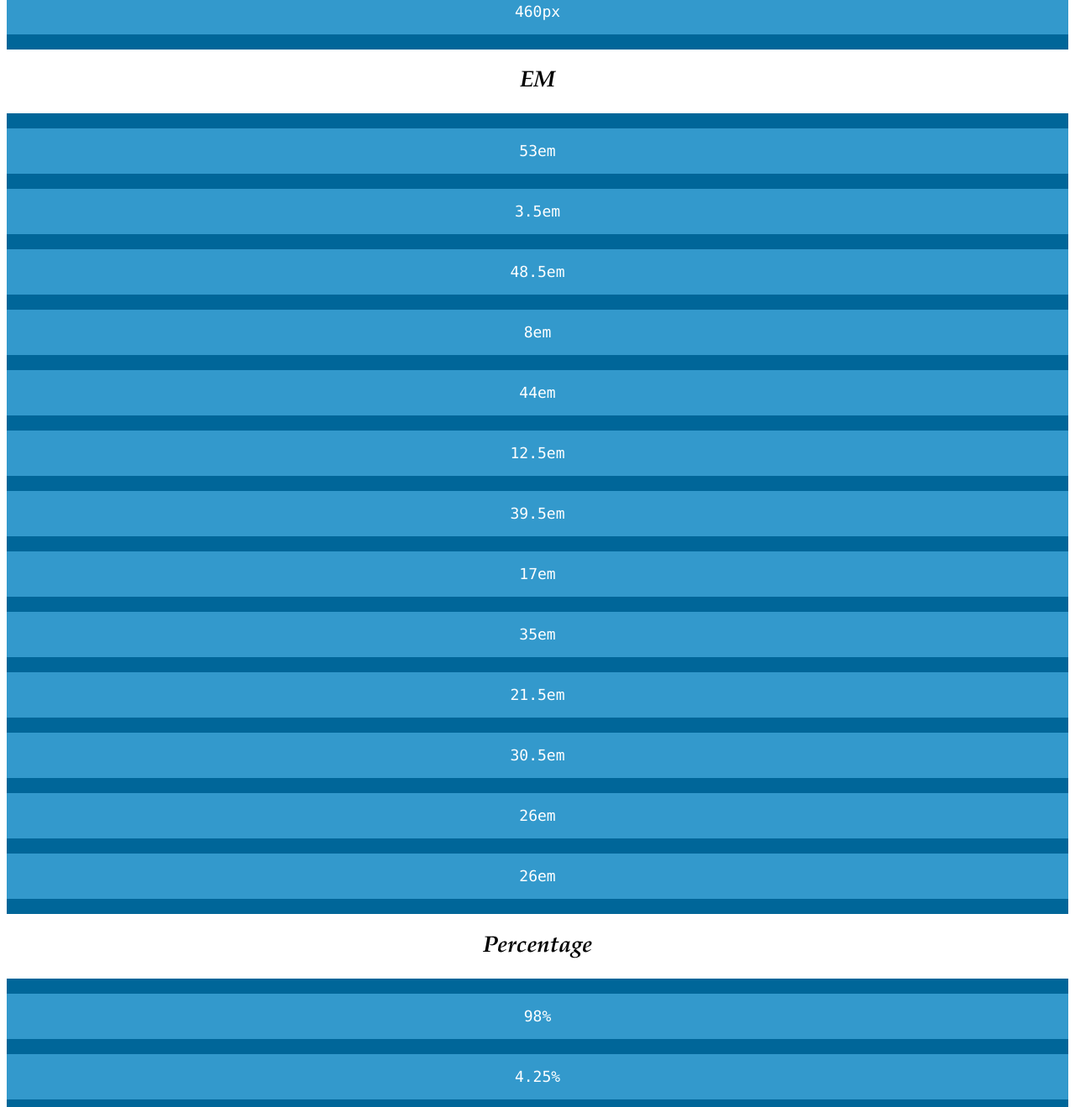
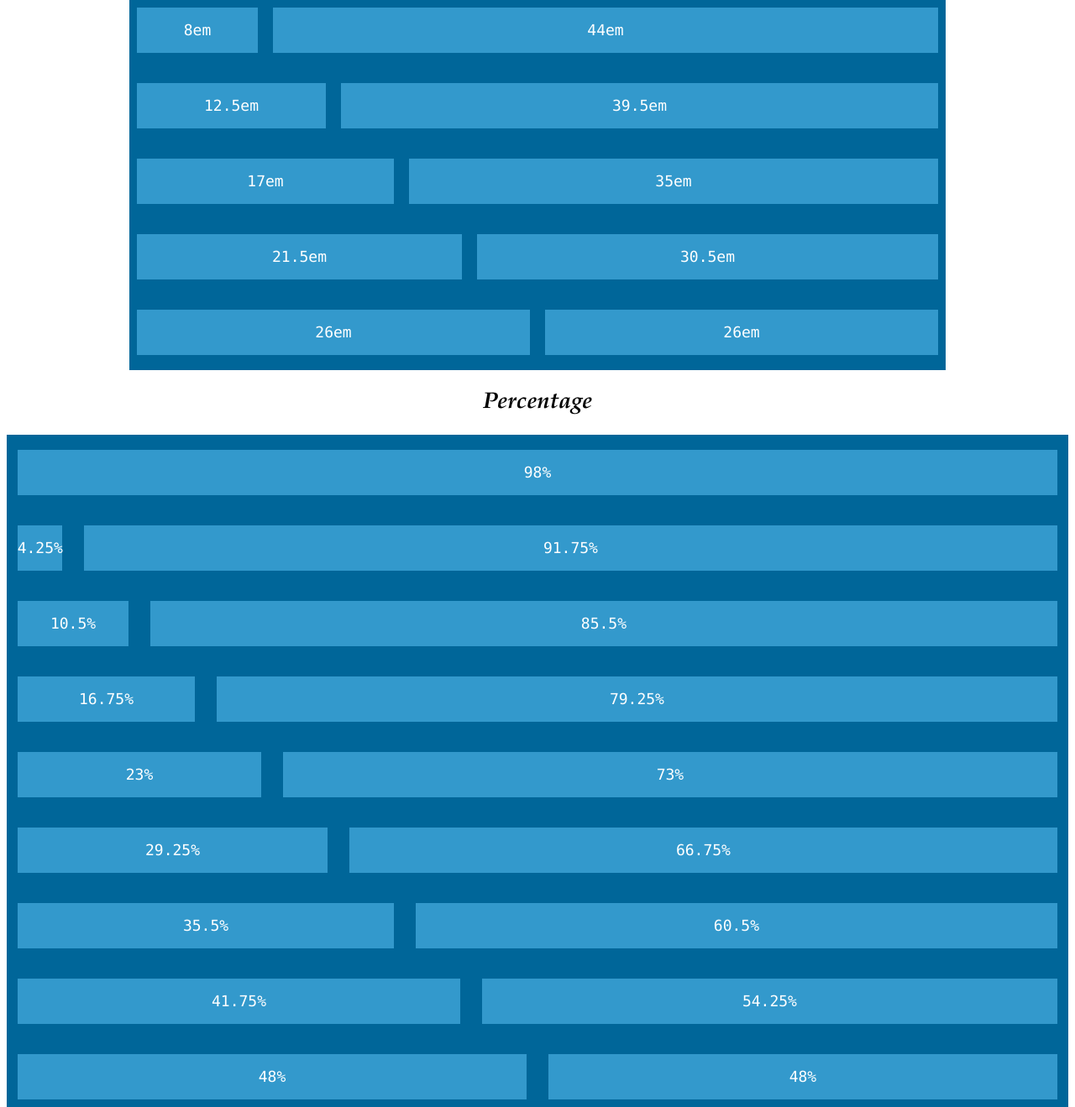
Before and after one commit to hail2u/scss-column-equation, a plain HTML site: page index.html in a window 1280 px wide. Shown: the part 1041-2360 px from the top of the page at 84% size. Drawn offline with Linux system fonts and the light colour scheme.

Commit message:
fix class names

```diff
--- a/index.html
+++ b/index.html
@@ -17,84 +17,84 @@
     <section class="default">
       <h1>Default</h1>
 
-      <div class="wrapper scs-wrapper">
-        <div class="column scs-12"><code>940px</code></div>
+      <div class="wrapper sce-wrapper">
+        <div class="column sce-12"><code>940px</code></div>
 
-        <div class="column scs-1"><code>60px</code></div>
-        <div class="column scs-11"><code>860px</code></div>
+        <div class="column sce-1"><code>60px</code></div>
+        <div class="column sce-11"><code>860px</code></div>
 
-        <div class="column scs-2"><code>140px</code></div>
-        <div class="column scs-10"><code>780px</code></div>
+        <div class="column sce-2"><code>140px</code></div>
+        <div class="column sce-10"><code>780px</code></div>
 
-        <div class="column scs-3"><code>220px</code></div>
-        <div class="column scs-9"><code>700px</code></div>
+        <div class="column sce-3"><code>220px</code></div>
+        <div class="column sce-9"><code>700px</code></div>
 
-        <div class="column scs-4"><code>300px</code></div>
-        <div class="column scs-8"><code>620px</code></div>
+        <div class="column sce-4"><code>300px</code></div>
+        <div class="column sce-8"><code>620px</code></div>
 
-        <div class="column scs-5"><code>380px</code></div>
-        <div class="column scs-7"><code>540px</code></div>
+        <div class="column sce-5"><code>380px</code></div>
+        <div class="column sce-7"><code>540px</code></div>
 
-        <div class="column scs-6"><code>460px</code></div>
-        <div class="column scs-6"><code>460px</code></div>
+        <div class="column sce-6"><code>460px</code></div>
+        <div class="column sce-6"><code>460px</code></div>
       </div>
     </section>
 
     <section class="em">
       <h1>EM</h1>
 
-      <div class="wrapper scs-wrapper">
-        <div class="column scs-12"><code>53em</code></div>
+      <div class="wrapper sce-wrapper">
+        <div class="column sce-12"><code>53em</code></div>
 
-        <div class="column scs-1"><code>3.5em</code></div>
-        <div class="column scs-11"><code>48.5em</code></div>
+        <div class="column sce-1"><code>3.5em</code></div>
+        <div class="column sce-11"><code>48.5em</code></div>
 
-        <div class="column scs-2"><code>8em</code></div>
-        <div class="column scs-10"><code>44em</code></div>
+        <div class="column sce-2"><code>8em</code></div>
+        <div class="column sce-10"><code>44em</code></div>
 
-        <div class="column scs-3"><code>12.5em</code></div>
-        <div class="column scs-9"><code>39.5em</code></div>
+        <div class="column sce-3"><code>12.5em</code></div>
+        <div class="column sce-9"><code>39.5em</code></div>
 
-        <div class="column scs-4"><code>17em</code></div>
-        <div class="column scs-8"><code>35em</code></div>
+        <div class="column sce-4"><code>17em</code></div>
+        <div class="column sce-8"><code>35em</code></div>
 
-        <div class="column scs-5"><code>21.5em</code></div>
-        <div class="column scs-7"><code>30.5em</code></div>
+        <div class="column sce-5"><code>21.5em</code></div>
+        <div class="column sce-7"><code>30.5em</code></div>
 
-        <div class="column scs-6"><code>26em</code></div>
-        <div class="column scs-6"><code>26em</code></div>
+        <div class="column sce-6"><code>26em</code></div>
+        <div class="column sce-6"><code>26em</code></div>
       </div>
     </section>
 
     <section class="percentage">
       <h1>Percentage</h1>
 
-      <div class="wrapper scs-wrapper">
-        <div class="column scs-16"><code>98%</code></div>
+      <div class="wrapper sce-wrapper">
+        <div class="column sce-16"><code>98%</code></div>
 
-        <div class="column scs-1"><code>4.25%</code></div>
-        <div class="column scs-15"><code>91.75%</code></div>
+        <div class="column sce-1"><code>4.25%</code></div>
+        <div class="column sce-15"><code>91.75%</code></div>
 
-        <div class="column scs-2"><code>10.5%</code></div>
-        <div class="column scs-14"><code>85.5%</code></div>
+        <div class="column sce-2"><code>10.5%</code></div>
+        <div class="column sce-14"><code>85.5%</code></div>
 
-        <div class="column scs-3"><code>16.75%</code></div>
-        <div class="column scs-13"><code>79.25%</code></div>
+        <div class="column sce-3"><code>16.75%</code></div>
+        <div class="column sce-13"><code>79.25%</code></div>
 
-        <div class="column scs-4"><code>23%</code></div>
-        <div class="column scs-12"><code>73%</code></div>
+        <div class="column sce-4"><code>23%</code></div>
+        <div class="column sce-12"><code>73%</code></div>
 
-        <div class="column scs-5"><code>29.25%</code></div>
-        <div class="column scs-11"><code>66.75%</code></div>
+        <div class="column sce-5"><code>29.25%</code></div>
+        <div class="column sce-11"><code>66.75%</code></div>
 
-        <div class="column scs-6"><code>35.5%</code></div>
-        <div class="column scs-10"><code>60.5%</code></div>
+        <div class="column sce-6"><code>35.5%</code></div>
+        <div class="column sce-10"><code>60.5%</code></div>
 
-        <div class="column scs-7"><code>41.75%</code></div>
-        <div class="column scs-9"><code>54.25%</code></div>
+        <div class="column sce-7"><code>41.75%</code></div>
+        <div class="column sce-9"><code>54.25%</code></div>
 
-        <div class="column scs-8"><code>48%</code></div>
-        <div class="column scs-8"><code>48%</code></div>
+        <div class="column sce-8"><code>48%</code></div>
+        <div class="column sce-8"><code>48%</code></div>
       </div>
     </section>
   </body>
```
